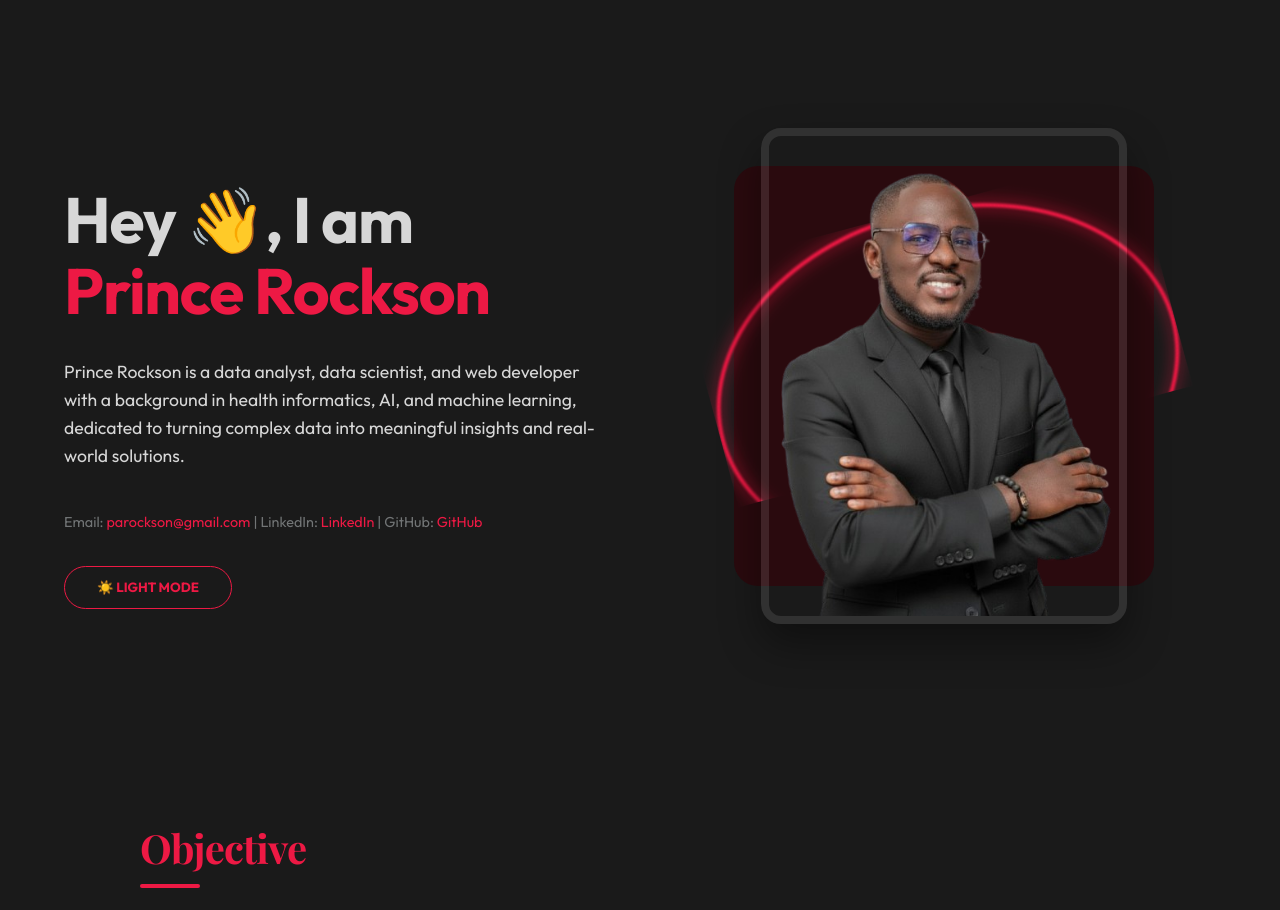
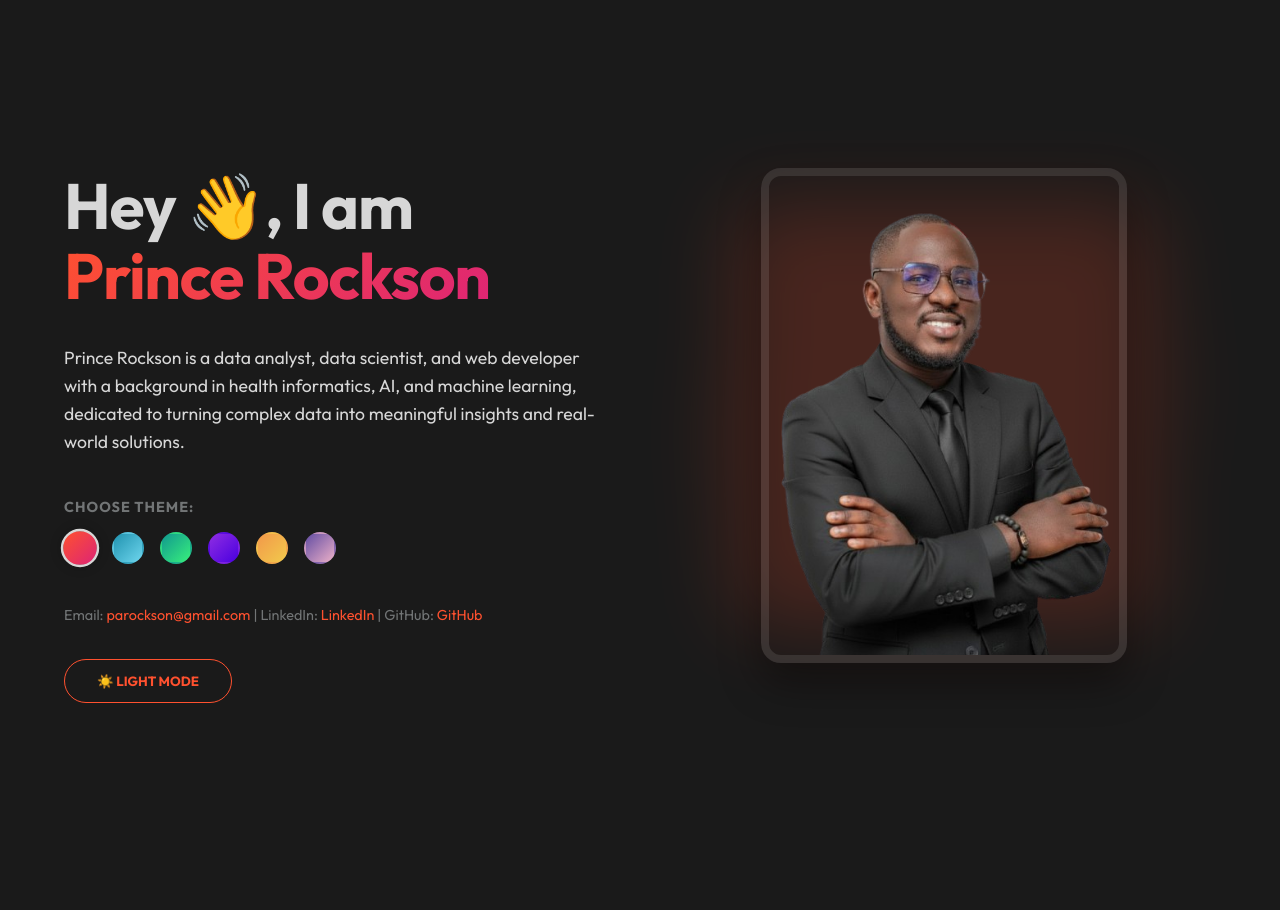
Before and after one commit to parockson/my-portfolio, a React (Create React App) app: page / in a window 1280 px wide. Shown: the top 910 px of the page. Built offline with nearby package versions, Linux system fonts and the light colour scheme; no server answers; a web font is replaced by a local one.

Commit message:
add colour themes

```diff
--- a/src/App.js
+++ b/src/App.js
@@ -12,6 +12,7 @@ import Contact from './components/Contact';
 
 function App() {
   const [theme, setTheme] = useState(localStorage.getItem('theme') || 'dark');
+  const [colorTheme, setColorTheme] = useState(localStorage.getItem('colorTheme') || 'theme-1');
 
   const toggleTheme = () => {
     const newTheme = theme === 'dark' ? 'light' : 'dark';
@@ -20,13 +21,19 @@ function App() {
   };
 
   useEffect(() => {
-    document.body.className = theme + '-mode';
-  }, [theme]);
+    document.body.className = `${theme}-mode ${colorTheme}`;
+    localStorage.setItem('colorTheme', colorTheme);
+  }, [theme, colorTheme]);
 
   return (
     <Router>
-      <div className={`App ${theme}-mode`}>
-        <Header theme={theme} toggleTheme={toggleTheme} />
+      <div className={`App ${theme}-mode ${colorTheme}`}>
+        <Header
+          theme={theme}
+          toggleTheme={toggleTheme}
+          colorTheme={colorTheme}
+          setColorTheme={setColorTheme}
+        />
         <Routes>
           <Route path="/" element={
             <div className="container">
--- a/src/components/Header.js
+++ b/src/components/Header.js
@@ -1,19 +1,45 @@
 import React from 'react';
 import logo from '../assets/main-pic.jpg';
 
-const Header = ({ theme, toggleTheme }) => {
+const Header = ({ theme, toggleTheme, colorTheme, setColorTheme }) => {
+  const themes = [
+    { id: 'theme-1', colors: ['#FF512F', '#DD2476'], name: 'Sunset' },
+    { id: 'theme-2', colors: ['#2193b0', '#6dd5ed'], name: 'Ocean' },
+    { id: 'theme-3', colors: ['#11998e', '#38ef7d'], name: 'Emerald' },
+    { id: 'theme-4', colors: ['#8e2de2', '#4a00e0'], name: 'Royal' },
+    { id: 'theme-5', colors: ['#f2994a', '#f2c94c'], name: 'Golden' },
+    { id: 'theme-6', colors: ['#654ea3', '#eaafc8'], name: 'Cosmic' },
+  ];
+
   return (
     <header className="portfolio-hero">
       <div className="hero-content">
-        <h1>Hey 👋, I am <br /><span>Prince Rockson</span></h1>
+        <h1>Hey 👋, I am <br /><span className="gradient-text">Prince Rockson</span></h1>
         <p className="hero-bio">
           Prince Rockson is a data analyst, data scientist, and web developer with a background in health informatics, AI, and machine learning, dedicated to turning complex data into meaningful insights and real-world solutions.
         </p>
+
+        <div className="theme-selection">
+          <p>Choose Theme:</p>
+          <div className="theme-buttons">
+            {themes.map((t) => (
+              <button
+                key={t.id}
+                className={`theme-btn ${colorTheme === t.id ? 'active' : ''}`}
+                style={{ background: `linear-gradient(135deg, ${t.colors[0]}, ${t.colors[1]})` }}
+                onClick={() => setColorTheme(t.id)}
+                title={t.name}
+              />
+            ))}
+          </div>
+        </div>
+
         <div className="hero-links">
           Email: <a href="mailto:parockson@gmail.com">parockson@gmail.com</a> |
           LinkedIn: <a href="https://linkedin.com/in/parockson" target="_blank" rel="noopener noreferrer">LinkedIn</a> |
           GitHub: <a href="https://github.com/parockson" target="_blank" rel="noopener noreferrer">GitHub</a>
         </div>
+
         <button onClick={toggleTheme} className="theme-toggle-btn">
           {theme === 'dark' ? '☀️ Light Mode' : '🌙 Dark Mode'}
         </button>
--- a/src/styles/_admin.scss
+++ b/src/styles/_admin.scss
@@ -7,7 +7,7 @@
   box-shadow: $box-shadow;
 
   h2 {
-    color: $primary-color;
+    color: var(--accent-color);
   }
 
   .admin-list {
@@ -25,14 +25,14 @@
       button {
         margin-left: 0.5rem;
         padding: 0.25rem 0.5rem;
-        background: $primary-color;
+        background: var(--accent-color);
         color: $white;
         border: none;
         border-radius: 4px;
         cursor: pointer;
 
         &:hover {
-          background: darken($primary-color, 10%);
+          filter: brightness(0.9);
         }
 
         &:last-child {
@@ -70,7 +70,7 @@
 
   h3 {
     margin-bottom: 1rem;
-    color: $primary-color;
+    color: var(--accent-color);
   }
 
   input, textarea {
@@ -84,14 +84,14 @@
   button {
     margin-right: 0.5rem;
     padding: 0.5rem 1rem;
-    background: $primary-color;
+    background: var(--accent-color);
     color: $white;
     border: none;
     border-radius: 4px;
     cursor: pointer;
 
     &:hover {
-      background: darken($primary-color, 10%);
+      filter: brightness(0.9);
     }
 
     &:last-child {
--- a/src/styles/_gallery.scss
+++ b/src/styles/_gallery.scss
@@ -20,7 +20,7 @@
     justify-content: center;
 
     &:hover {
-      background: $primary-color;
+      background: var(--accent-color);
     }
 
     &.prev { left: -20px; }
@@ -72,7 +72,7 @@
 
       h5 { margin: 0 0 0.5rem 0; color: $white; }
       p { margin: 0 0 0.5rem 0; font-size: 0.9rem; }
-      a { color: $primary-color; font-weight: bold; }
+      a { color: var(--accent-color); font-weight: bold; }
     }
 
     &:hover .gallery-overlay {
--- a/src/styles/_global.scss
+++ b/src/styles/_global.scss
@@ -1,20 +1,40 @@
 :root {
   --bg-color: #1a1a1a;
   --text-color: #d7d7d7;
-  --heading-color: #ed1944;
+  --heading-color: var(--accent-color);
   --card-bg: #262626;
-  --accent-color: #ed1944;
+  --accent-color: #FF512F;
   --secondary-gray: #727576;
   --border-color: rgba(255, 255, 255, 0.1);
+
+  // Theme Gradients
+  --theme-1-start: #FF512F; --theme-1-end: #DD2476; // Sunset Bliss
+  --theme-2-start: #2193b0; --theme-2-end: #6dd5ed; // Ocean Wave
+  --theme-3-start: #11998e; --theme-3-end: #38ef7d; // Emerald Glow
+  --theme-4-start: #8e2de2; --theme-4-end: #4a00e0; // Royal Purple
+  --theme-5-start: #f2994a; --theme-5-end: #f2c94c; // Golden Hour
+  --theme-6-start: #654ea3; --theme-6-end: #eaafc8; // Cosmic Night
+
+  // Active theme defaults (Theme 1)
+  --accent-start: var(--theme-1-start);
+  --accent-end: var(--theme-1-end);
+  --accent-color: var(--theme-1-start);
+  --primary-gradient: linear-gradient(135deg, var(--accent-start), var(--accent-end));
 }
+
+body.theme-1 { --accent-start: var(--theme-1-start); --accent-end: var(--theme-1-end); --accent-color: var(--theme-1-start); }
+body.theme-2 { --accent-start: var(--theme-2-start); --accent-end: var(--theme-2-end); --accent-color: var(--theme-2-start); }
+body.theme-3 { --accent-start: var(--theme-3-start); --accent-end: var(--theme-3-end); --accent-color: var(--theme-3-start); }
+body.theme-4 { --accent-start: var(--theme-4-start); --accent-end: var(--theme-4-end); --accent-color: var(--theme-4-start); }
+body.theme-5 { --accent-start: var(--theme-5-start); --accent-end: var(--theme-5-end); --accent-color: var(--theme-5-start); }
+body.theme-6 { --accent-start: var(--theme-6-start); --accent-end: var(--theme-6-end); --accent-color: var(--theme-6-start); }
 
 body.light-mode {
   --bg-color: #ffffff;
-  --text-color: #2d2d2d; // Dark charcoal for better visibility
-  --heading-color: #ed1944;
+  --text-color: #2d2d2d;
+  --heading-color: var(--accent-color);
   --card-bg: #f9f9f9;
-  --accent-color: #ed1944;
-  --secondary-gray: #555555; // Darker gray for visibility
+  --secondary-gray: #555555;
   --border-color: rgba(0, 0, 0, 0.1);
 }
 
--- a/src/styles/_header.scss
+++ b/src/styles/_header.scss
@@ -25,8 +25,12 @@
       font-family: $font-family;
       text-transform: none;
 
-      span {
-        color: var(--accent-color);
+      span.gradient-text {
+        background: var(--primary-gradient);
+        -webkit-background-clip: text;
+        -webkit-text-fill-color: transparent;
+        background-clip: text;
+        color: transparent;
       }
 
       @include responsive(mobile) {
@@ -41,6 +45,45 @@
       margin-bottom: 2.5rem;
       max-width: 600px;
       text-align: left;
+    }
+
+    .theme-selection {
+      margin-bottom: 2.5rem;
+
+      p {
+        font-size: 0.9rem;
+        color: var(--secondary-gray);
+        margin-bottom: 0.8rem;
+        text-transform: uppercase;
+        letter-spacing: 1px;
+        font-weight: 600;
+      }
+
+      .theme-buttons {
+        display: flex;
+        gap: 1rem;
+        flex-wrap: wrap;
+
+        .theme-btn {
+          width: 32px;
+          height: 32px;
+          border-radius: 50%;
+          border: 2px solid transparent;
+          cursor: pointer;
+          transition: transform 0.2s ease, border-color 0.2s ease;
+          padding: 0;
+
+          &.active {
+            border-color: var(--text-color);
+            transform: scale(1.2);
+            box-shadow: 0 0 10px rgba(0, 0, 0, 0.2);
+          }
+
+          &:hover {
+            transform: scale(1.1);
+          }
+        }
+      }
     }
 
     .hero-links {
@@ -69,9 +112,11 @@
       position: absolute;
       width: 420px;
       height: 420px;
-      background: #2a0a0e; // Deep dark red background
+      background: var(--accent-start); // Dynamic background
+      opacity: 0.2;
       border-radius: 24px;
       z-index: 1;
+      filter: blur(40px); // Softer glow effect
 
       // The red swish effect
       &::after {
--- a/src/styles/_projects.scss
+++ b/src/styles/_projects.scss
@@ -17,7 +17,7 @@
 
     &:hover {
       transform: translateY(-5px);
-      border-color: $secondary-color;
+      border-color: var(--accent-color);
     }
 
     h5 {
--- a/src/styles/_variables.scss
+++ b/src/styles/_variables.scss
@@ -1,4 +1,4 @@
-$primary-color: #ed1944; // Red accent
+$primary-color: var(--accent-color, #ed1944); // Dynamic accent color
 $secondary-color: #727576; // Gray accent
 $text-color: #d7d7d7; // Light gray text
 $bg-dark: #1a1a1a;
```
